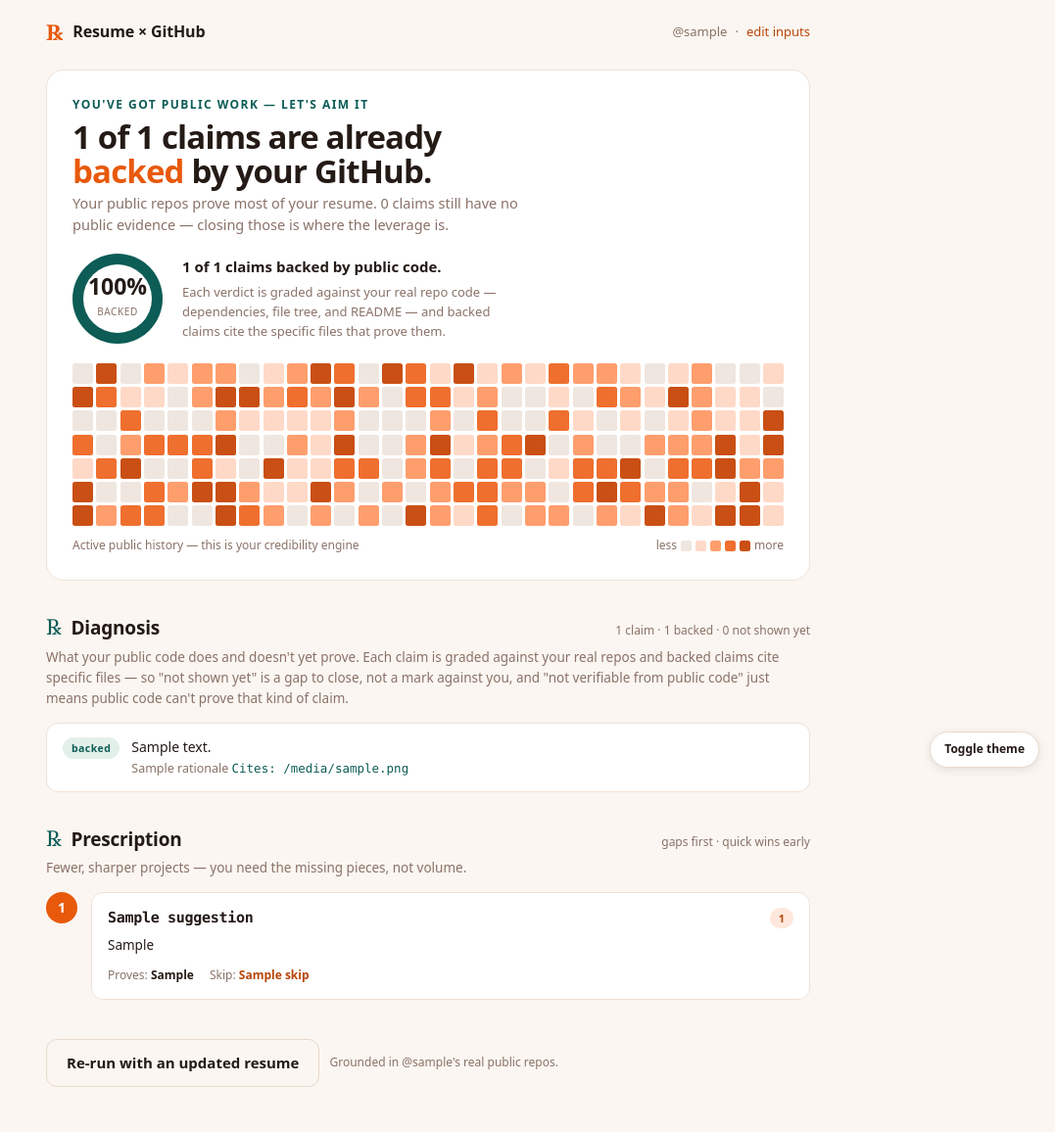
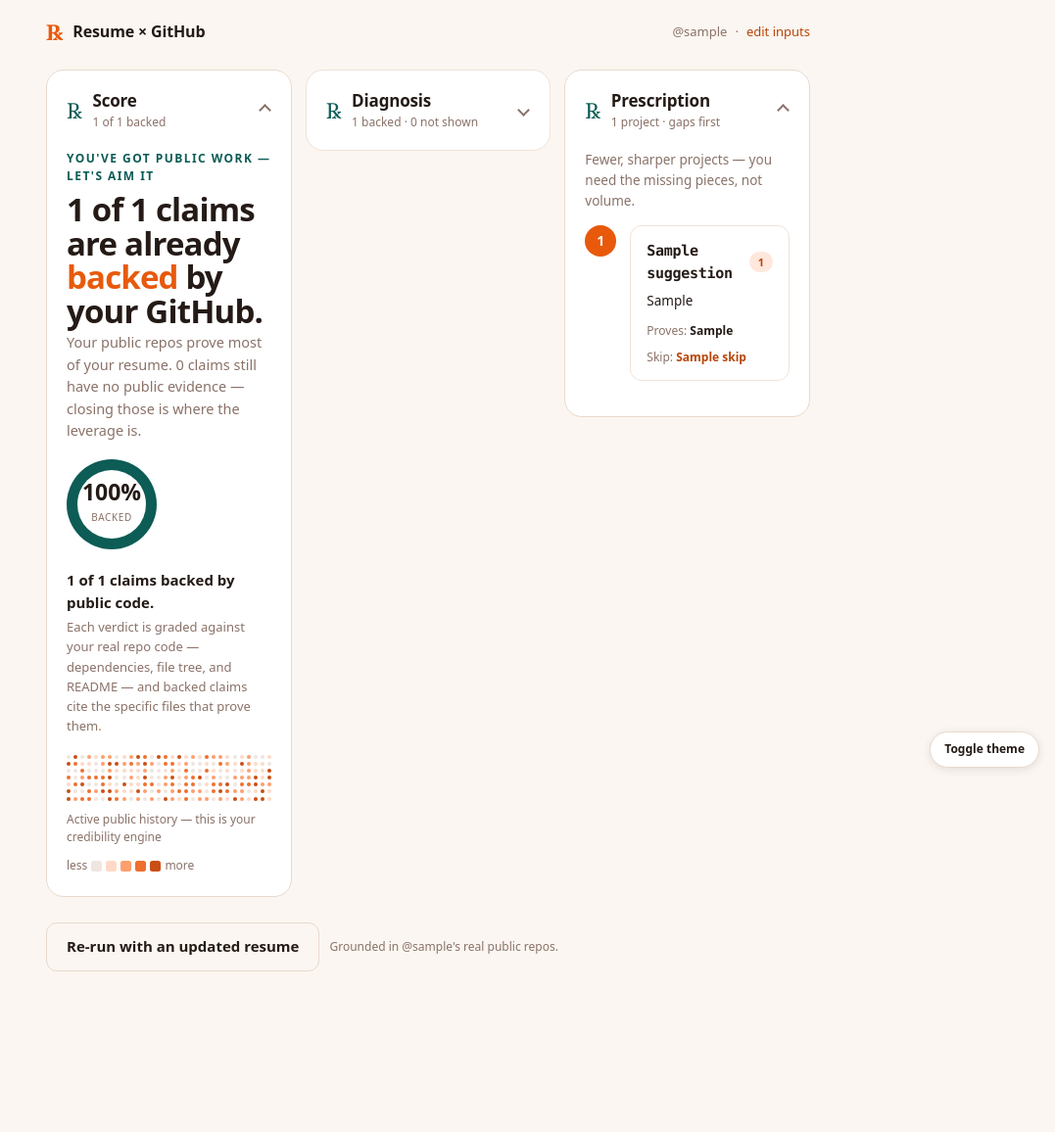
Before and after one commit to justomsharma/github-resume-assistant, a Flask app: template src/resume_assistant/web/templates/results.html in a window 1280 px wide. Shown: the top 1156 px of the page at 98% size, without its empty margins (203-1280 px from the left). After the commit the page ends 992 px from the top, so only its background shows below. Run offline with Flask 3, Linux system fonts and the light colour scheme; the template is opened without the code that fills it: most values are stand-ins (such as "Sample title", 1, 10 or a date in 2020).

Commit message:
feat(web): redesign results into 3 click-to-expand panels
Replace the long vertical scroll (hero, diagnosis, prescription stacked)
with a Score/Diagnosis/Prescription panel row that is visible at a glance
and expands in place on click. Uses native <details>/<summary> for click +
keyboard + screen-reader support with no JS; Score and Prescription ship
open, Diagnosis collapsed. Presentation layer only — no change to the data
computed or the template variables.

Co-Authored-By: Claude Opus 4.8 (1M context) <noreply@anthropic.com>

```diff
--- a/src/resume_assistant/web/static/app.css
+++ b/src/resume_assistant/web/static/app.css
@@ -88,8 +88,28 @@ textarea.field{ min-height:130px; resize:vertical; line-height:1.5; }
 .ls.wait .lb{ color:var(--muted); }
 .ls .meta{ margin-left:auto; font-size:12px; color:var(--muted); font-variant-numeric:tabular-nums; }
 
-/* ---------- RESULTS: shared ---------- */
-.hero{ background:var(--panel); border:1px solid var(--line); border-radius:18px; padding:26px; margin-top:6px; }
+/* ---------- RESULTS: 3-panel overview ---------- */
+/* Row on desktop, stacked on mobile. Each panel is a native <details>: the
+   <summary> is the click/keyboard target, and it expands in place. Score + Plan
+   ship open; Gaps ships collapsed (see the <details open> attrs in the template). */
+.panels{ display:grid; grid-template-columns:repeat(3,1fr); gap:14px; align-items:start; margin-top:6px; }
+.panel{ background:var(--panel); border:1px solid var(--line); border-radius:18px; overflow:hidden; }
+.panel[open]{ border-color:var(--hair); }
+.phead{ display:flex; align-items:center; gap:11px; padding:18px 20px; cursor:pointer; list-style:none; user-select:none; }
+.phead::-webkit-details-marker{ display:none; }
+.phead:focus-visible{ outline:3px solid var(--accent); outline-offset:-3px; border-radius:18px; }
+.phead .pn{ font-family:var(--serif); color:var(--rx); font-size:22px; line-height:1; flex:0 0 auto; }
+.panel-score[data-empty="true"] .pn{ color:var(--accent); }
+.phead .pt{ display:flex; flex-direction:column; min-width:0; flex:1; }
+.phead .plabel{ font-size:17px; font-weight:800; letter-spacing:-.01em; }
+.phead .pgist{ font-size:12px; color:var(--muted); font-variant-numeric:tabular-nums; }
+.phead .chev{ flex:0 0 auto; width:9px; height:9px; border-right:2px solid var(--muted); border-bottom:2px solid var(--muted); transform:rotate(45deg); transition:transform .2s ease; margin-right:2px; }
+.panel[open] .phead .chev{ transform:rotate(-135deg); }
+@media (prefers-reduced-motion:reduce){ .phead .chev{ transition:none; } }
+.pbody{ padding:0 20px 22px; }
+/* Desktop-only hover affordance; never the only way to open (click still works). */
+@media (hover:hover){ .phead:hover .plabel{ color:var(--accent-ink); } }
+
 .hero .kicker[data-role]{ display:block; }
 .hero[data-empty="true"] .kicker{ color:var(--accent); }
 .hero[data-empty="false"] .kicker{ color:var(--rx); }
@@ -114,11 +134,7 @@ textarea.field{ min-height:130px; resize:vertical; line-height:1.5; }
 .glegend .scale{ display:flex; align-items:center; gap:4px; }
 .glegend .scale i{ width:11px; height:11px; border-radius:2.5px; display:block; }
 
-.rxhead{ display:flex; align-items:baseline; gap:10px; margin:34px 0 4px; }
-.rxhead .n{ font-family:var(--serif); color:var(--rx); font-size:22px; line-height:1; }
-.rxhead h2{ font-size:19px; font-weight:800; letter-spacing:-.01em; margin:0; }
-.rxhead .meta{ margin-left:auto; font-size:12px; color:var(--muted); font-variant-numeric:tabular-nums; }
-.subtle{ font-size:13.5px; color:var(--muted); margin:2px 0 14px; }
+.subtle{ font-size:13.5px; color:var(--muted); margin:0 0 14px; }
 
 .dx{ background:var(--panel); border:1px solid var(--line); border-radius:12px; overflow:hidden; }
 .dx .r{ display:flex; gap:12px; align-items:flex-start; padding:13px 16px; border-bottom:1px solid var(--line); }
@@ -153,6 +169,10 @@ textarea.field{ min-height:130px; resize:vertical; line-height:1.5; }
 /* theme toggle */
 .themetoggle{ position:fixed; bottom:16px; right:16px; z-index:10; background:var(--panel); border:1px solid var(--hair); color:var(--ink); border-radius:20px; padding:8px 14px; font:inherit; font-size:12px; font-weight:700; cursor:pointer; box-shadow:0 2px 10px rgba(0,0,0,.1); }
 
+/* Stack the three panels before they get too cramped to read side by side. */
+@media (max-width:720px){
+  .panels{ grid-template-columns:1fr; }
+}
 @media (max-width:560px){
   .how{ grid-template-columns:1fr; }
   .graph{ grid-template-columns:repeat(20,1fr); }
--- a/src/resume_assistant/web/templates/results.html
+++ b/src/resume_assistant/web/templates/results.html
@@ -18,6 +18,19 @@
 
 <!-- ============ RESULTS ============ -->
 <section class="screen active" id="s-results">
+  <div class="panels">
+
+    <!-- ---- Score panel ---- -->
+    <details class="panel panel-score" id="p-score" data-empty="{{ 'true' if empty else 'false' }}" open>
+      <summary class="phead">
+        <span class="pn">&#8478;</span>
+        <span class="pt">
+          <span class="plabel">Score</span>
+          <span class="pgist">{% if empty %}Clean slate{% else %}{{ backed }} of {{ total }} backed{% endif %}</span>
+        </span>
+        <span class="chev" aria-hidden="true"></span>
+      </summary>
+      <div class="pbody">
         <section class="hero" id="hero" data-empty="{{ 'true' if empty else 'false' }}">
           {% if empty %}
             <span class="kicker" data-role>Your next 30 days</span>
@@ -43,8 +56,20 @@
             <span class="scale">less <i style="background:var(--g0)"></i><i style="background:var(--g1)"></i><i style="background:var(--g2)"></i><i style="background:var(--g3)"></i><i style="background:var(--g4)"></i> more</span>
           </div>
         </section>
+      </div>
+    </details>
 
-  <div class="rxhead"><span class="n">&#8478;</span><h2>Diagnosis</h2><span class="meta">{{ total }} claim{{ 's' if total != 1 else '' }} · {{ backed }} backed · {{ gaps }} not shown yet{% if nverif %} · {{ nverif }} not verifiable{% endif %}</span></div>
+    <!-- ---- Gaps panel (Diagnosis) ---- -->
+    <details class="panel panel-gaps" id="p-gaps">
+      <summary class="phead">
+        <span class="pn">&#8478;</span>
+        <span class="pt">
+          <span class="plabel">Diagnosis</span>
+          <span class="pgist">{{ backed }} backed · {{ gaps }} not shown{% if nverif %} · {{ nverif }} not verifiable{% endif %}</span>
+        </span>
+        <span class="chev" aria-hidden="true"></span>
+      </summary>
+      <div class="pbody">
         <p class="subtle">What your public code does and doesn't yet prove. Each claim is graded against your real repos and backed claims cite specific files — so "not shown yet" is a gap to close, not a mark against you, and "not verifiable from public code" just means public code can't prove that kind of claim.</p>
 
         {% if total == 0 %}
@@ -73,8 +98,20 @@
           {% endfor %}
         </div>
         {% endif %}
+      </div>
+    </details>
 
-  <div class="rxhead"><span class="n">&#8478;</span><h2>Prescription</h2><span class="meta">gaps first · quick wins early</span></div>
+    <!-- ---- Plan panel (Prescription) ---- -->
+    <details class="panel panel-plan" id="p-plan" open>
+      <summary class="phead">
+        <span class="pn">&#8478;</span>
+        <span class="pt">
+          <span class="plabel">Prescription</span>
+          <span class="pgist">{% if plan.suggestions %}{{ plan.suggestions|length }} project{{ 's' if plan.suggestions|length != 1 else '' }} · gaps first{% else %}add specifics to unlock{% endif %}</span>
+        </span>
+        <span class="chev" aria-hidden="true"></span>
+      </summary>
+      <div class="pbody">
         {% if plan.suggestions %}
         <p class="subtle">{% if empty %}Projects ranked so each turns one resume claim into public proof.{% else %}Fewer, sharper projects — you need the missing pieces, not volume.{% endif %}</p>
         <div class="track" id="rx-track">
@@ -95,6 +132,10 @@
         {% else %}
         <p class="subtle">No concrete, verifiable claims were found to ground suggestions on. Add specific projects, technologies, and outcomes to your resume, then run this again.</p>
         {% endif %}
+      </div>
+    </details>
+
+  </div>
 
   <div class="cta">
     <a class="btn btn-s" href="{{ url_for('index') }}">Re-run with an updated resume</a>
```
Also changed, not shown: tests/web/test_web_app.py (+34 -0 lines). Lines whose indentation alone changed are shown as unchanged.
